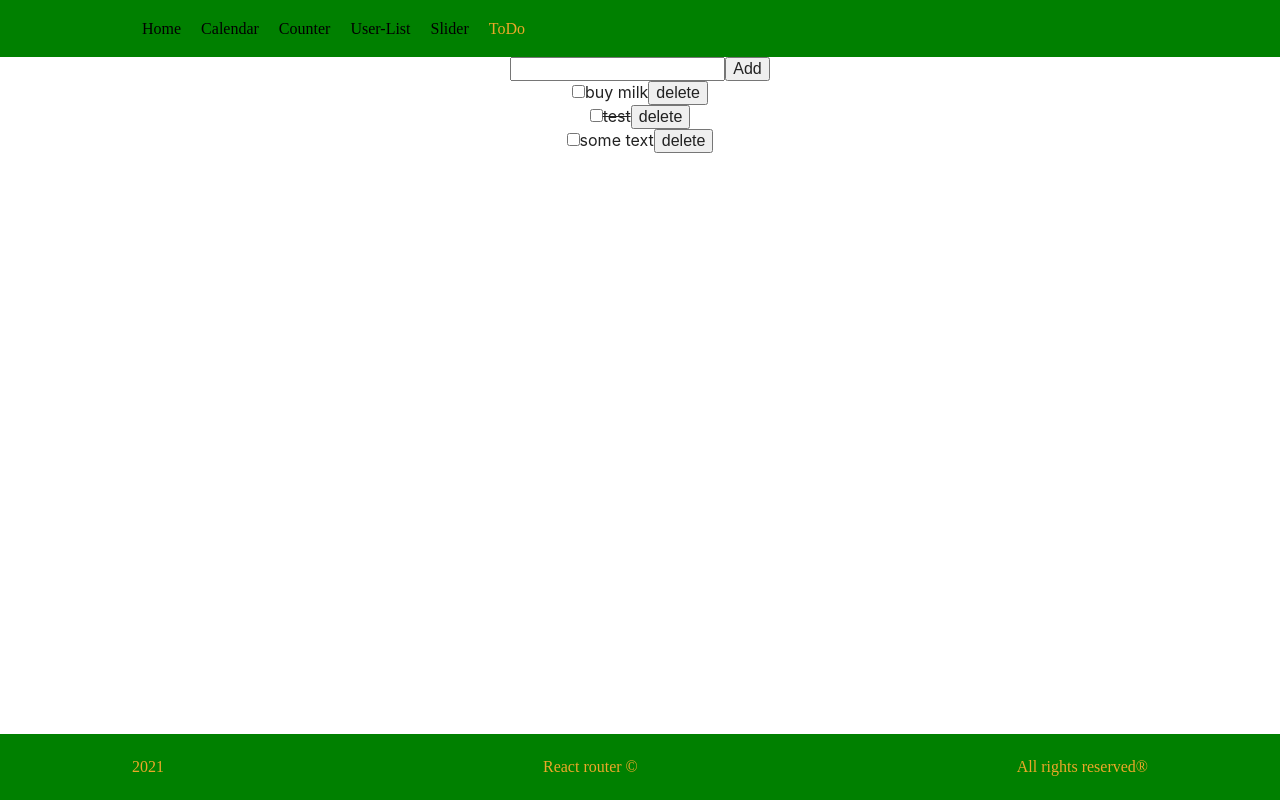
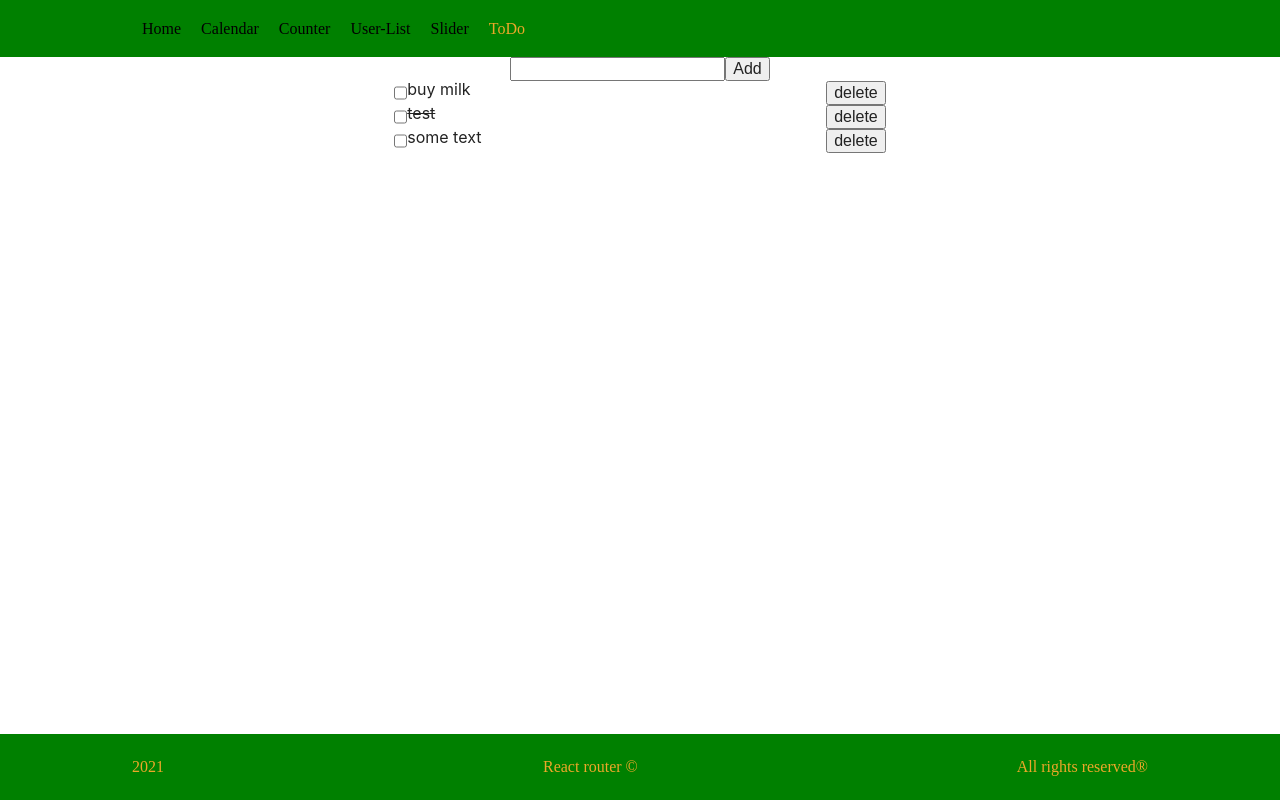
Before and after one commit to EvgenStr/react-calendar, a React (Create React App) app: page /todo in a window 1280 px wide. Built offline with nearby package versions, Linux system fonts and the light colour scheme; a web font is replaced by a local one.

Commit message:
add styles for todo item

```diff
--- a/src/components/ToDoList/ListItem/ListItem.module.sass
+++ b/src/components/ToDoList/ListItem/ListItem.module.sass
@@ -1,4 +1,12 @@
 .listItem
+  display: flex
+  justify-content: start
+  width: 80%
 
 .done
   text-decoration: line-through
+
+.btnDel
+  justify-self: end
+.text
+  flex-grow: 1
--- a/src/components/ToDoList/ListItem/index.jsx
+++ b/src/components/ToDoList/ListItem/index.jsx
@@ -5,11 +5,11 @@ import style from './ListItem.module.sass';
 function ListItem({ isDoneHandler, deleteItem, item }) {
   // console.log(item)
   return (<>
-    <li className={cx(style.ListItem, { [style.done]: item.isDone })}>
+    <li className={style.listItem}>
       <input onChange={() => isDoneHandler(item.id)} type="checkbox"></input>
-      <span>{item.name}</span>
+      <span className={cx(style.text, { [style.done]: item.isDone })}>{item.name}</span>
 
-      <button onClick={() => deleteItem(item.id)}>delete</button>
+      <button className={style.btnDel} onClick={() => deleteItem(item.id)}>delete</button>
     </li>
 
 
```
